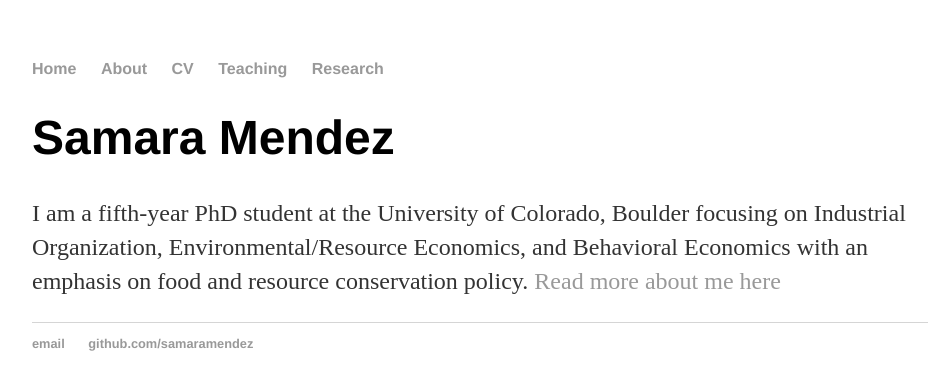
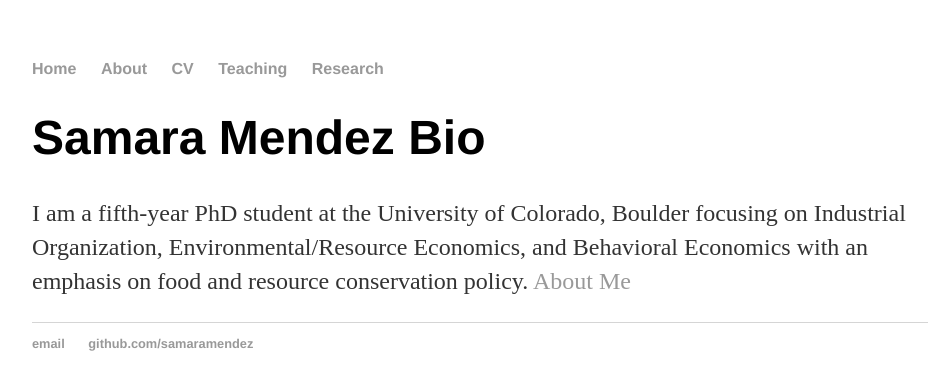
Before and after one commit to samaramendez/samaramendez.github.io, a Jekyll site: the page built from index.html, in a window 1280 px wide. Shown: the top 390 px of the page, without its empty margins (160-1095 px from the left). Built offline with Jekyll 4.4.1, drawn with Linux system fonts in a browser that asks for light colours.

Commit message:
Update index.html

```diff
--- a/index.html
+++ b/index.html
@@ -1,31 +1,8 @@
-<!DOCTYPE html>
-<html>
-	<head>
-		<title>Samara Mendez</title>
-			<!-- link to main stylesheet -->
-		<link rel="stylesheet" type="text/css" href="/css/main.css">
-	</head>
-	<body>
-		<nav>
-    		<ul>
-        		<li><a href="/">Home</a></li>
-	        	<li><a href="/about">About</a></li>
-        		<li><a href="/cv">CV</a></li>
-        		<li><a href="/teaching">Teaching</a></li>
-        		<li><a href="/research">Research</a></li>
-    		</ul>
-		</nav>
-		<div class="container">
-    		<div class="blurb">
-        		<h1>Samara Mendez</h1>
-				<p>I am a fifth-year PhD student at the University of Colorado, Boulder focusing on Industrial Organization, Environmental/Resource Economics, and Behavioral Economics with an emphasis on food and resource conservation policy. <a href="/about">Read more about me here</a></p>
-    		</div><!-- /.blurb -->
-		</div><!-- /.container -->
-		<footer>
-    		<ul>
-        		<li><a href="mailto:samaramendez@gmail.com">email</a></li>
-        		<li><a href="https://github.com/samaramendez">github.com/samaramendez</a></li>
-			</ul>
-		</footer>
-	</body>
-</html>
+---
+layout: default
+title: Samara Mendez
+---
+<div class="blurb">
+	<h1>Samara Mendez Bio</h1>
+	<p>I am a fifth-year PhD student at the University of Colorado, Boulder focusing on Industrial Organization, Environmental/Resource Economics, and Behavioral Economics with an emphasis on food and resource conservation policy. <a href="/about">About Me</a></p>
+</div><!-- /.blurb -->
```
